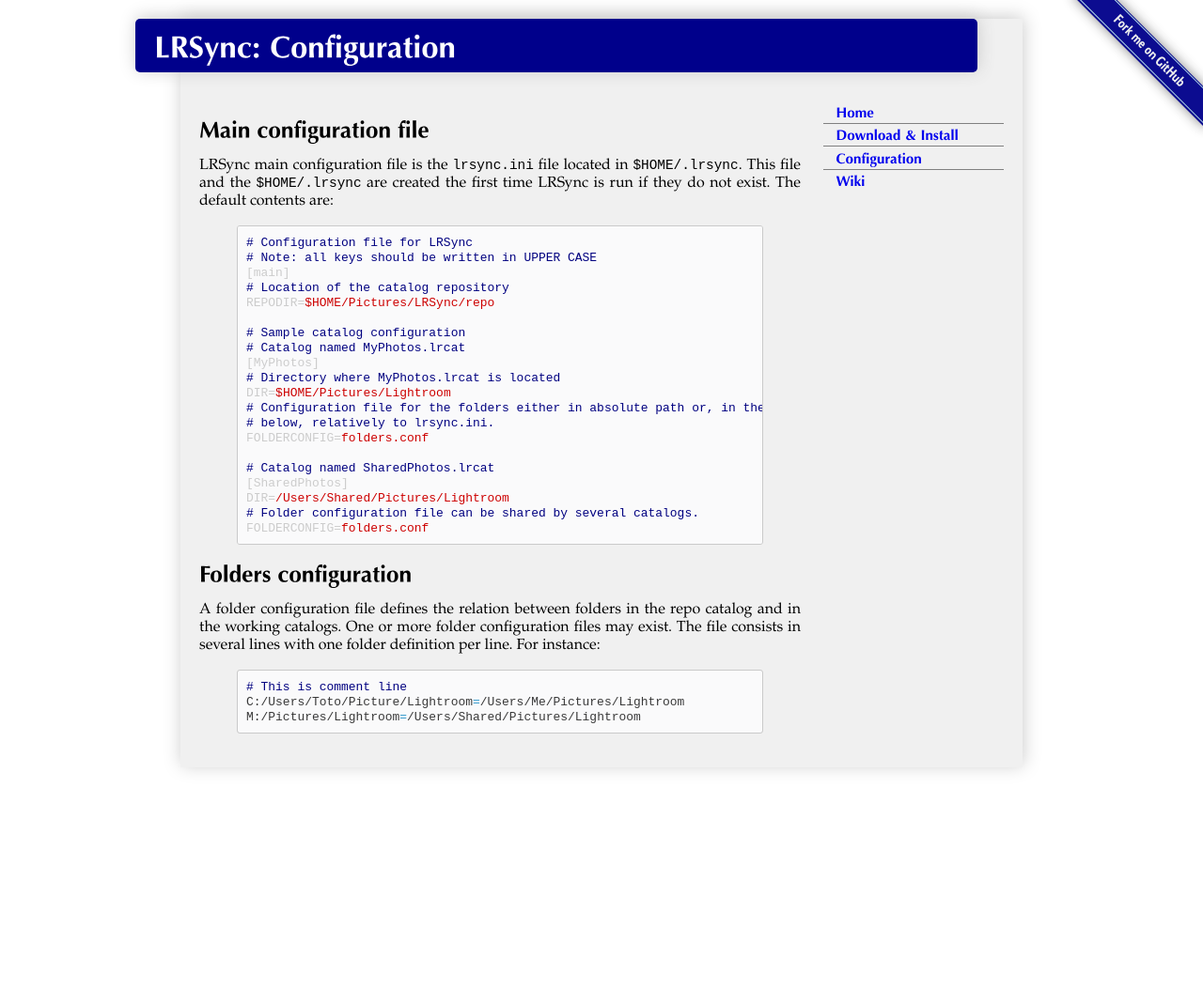
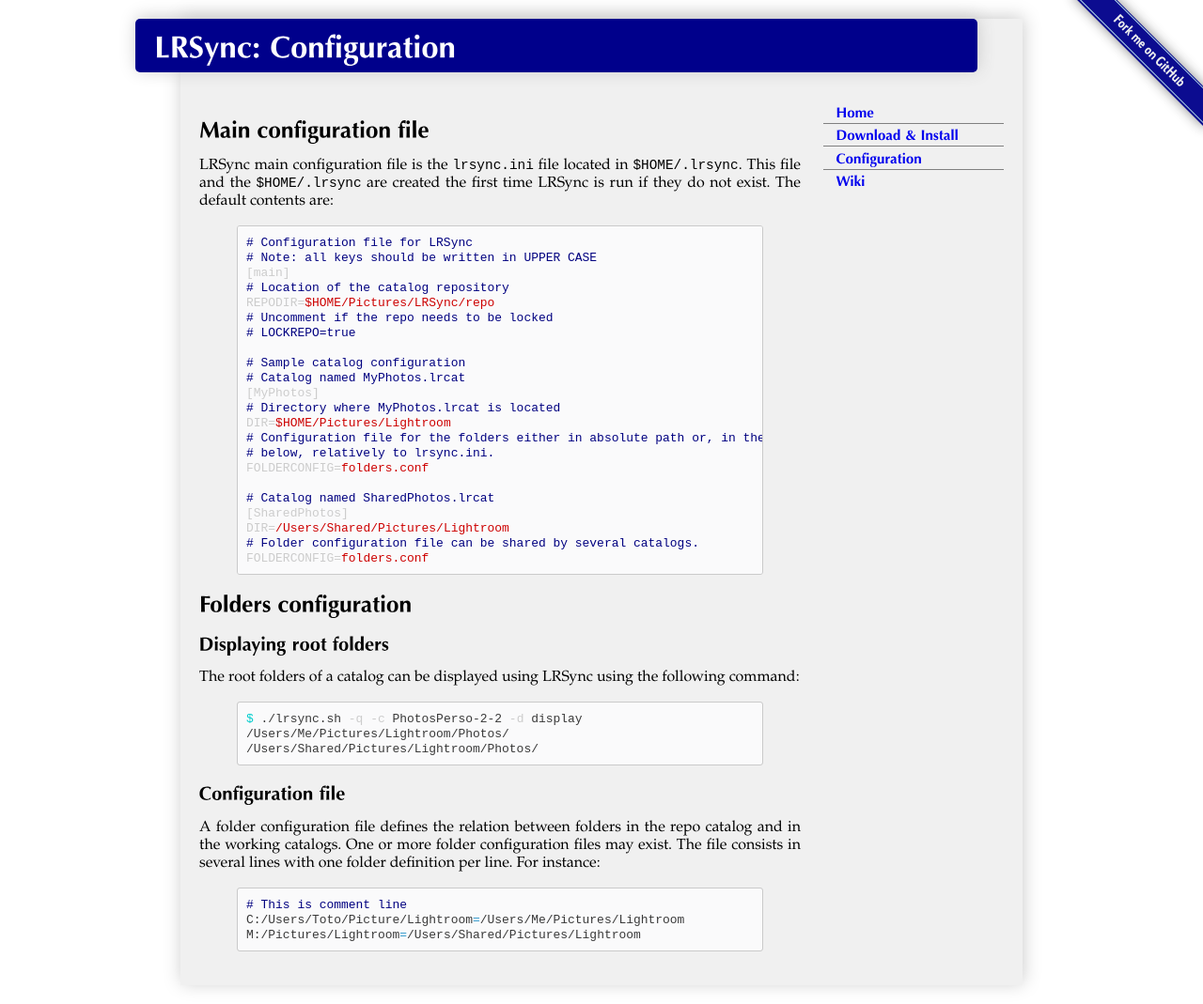
Before and after one commit to ggtools/LRSync, a Jekyll site: the page built from configuration.md, in a window 1280 px wide. Shown: the whole page at 94% size. Built offline with Jekyll 4.4.1, drawn with Linux system fonts in a browser that asks for light colours; before the commit the page ends 900 px from its top, so only the background shows below that.

Commit message:
Update configuration page. Added section to display folders in a catalog.

```diff
--- a/configuration.md
+++ b/configuration.md
@@ -15,6 +15,8 @@
 [main]
 # Location of the catalog repository
 REPODIR=$HOME/Pictures/LRSync/repo
+# Uncomment if the repo needs to be locked
+# LOCKREPO=true
 
 # Sample catalog configuration
 # Catalog named MyPhotos.lrcat
@@ -35,6 +37,20 @@
 Folders configuration
 =====================
 
+Displaying root folders
+-----------------------
+
+The root folders of a catalog can be displayed using LRSync using the following command:
+
+{% highlight bash %}
+$ ./lrsync.sh -q -c PhotosPerso-2-2 -d display
+/Users/Me/Pictures/Lightroom/Photos/
+/Users/Shared/Pictures/Lightroom/Photos/
+{% endhighlight %}
+
+Configuration file
+------------------
+
 A folder configuration file defines the relation between folders in the repo catalog and in the working catalogs. One or more folder configuration files may exist. The file consists in several lines with one folder definition per line. For instance:
 
 {% highlight bash %}
```
